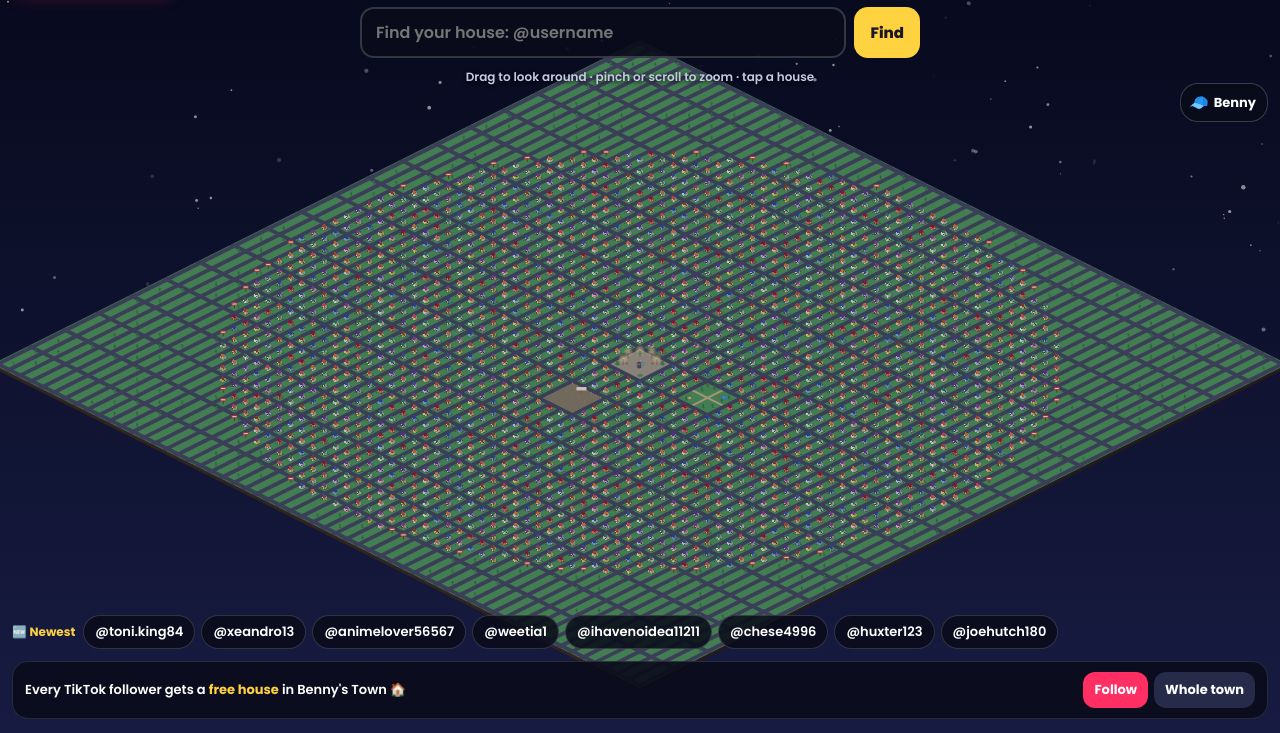
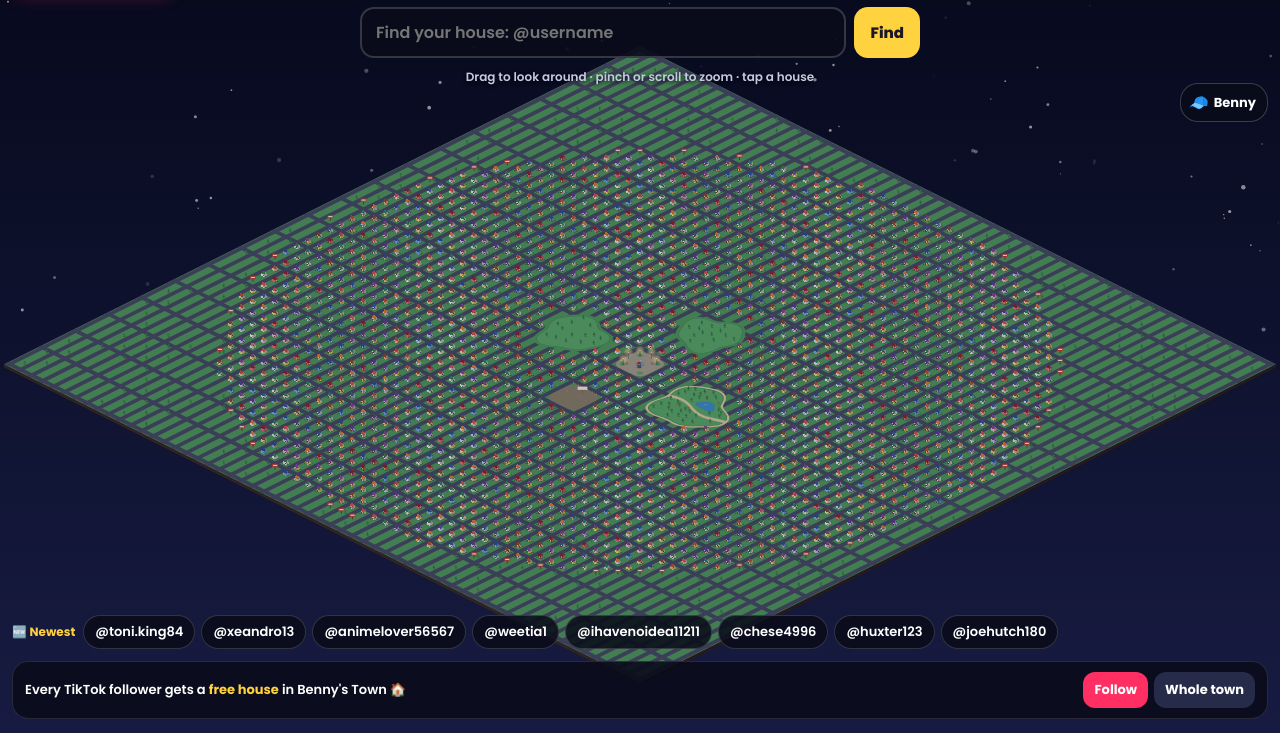
Before and after one commit to bennystown/bennystown.github.io, a plain HTML site: page index.html in a window 1280 px wide. Shown: the part 67-800 px from the top of the page. Drawn offline with Linux system fonts and the light colour scheme; animation ran at ten frames a second.

Commit message:
Organic park across streets, rounded squares, reserved meadows, GoatCounter
Co-Authored-By: Claude Opus 5.5 <noreply@anthropic.com>
Claude-Session: https://claude.ai/code/session_01GKkfwqjdYLuvcYovG7Y75E

```diff
--- a/index.html
+++ b/index.html
@@ -169,8 +169,17 @@ const mod2 = n => ((n % 2) + 2) % 2, mod6 = n => ((n % 6) + 6) % 6;
 const isRoad = (i, j) => mod2(i) === 0 || mod2(j) === 0;
 // special blocks (6x6 tiles, always framed by streets): Benny's square in the middle, new places a few streets further out
 const blockOf = n => Math.floor(n / 6);
-const RESERVED = { '0,0': 'square', '2,0': 'park', '0,2': 'hall' };
-const isPlaza = (i, j) => !!RESERVED[blockOf(i) + ',' + blockOf(j)];
+const RESERVED = { '0,0': 'square', '0,2': 'hall' };
+// organic park (500 followers): a soft blob that runs across a few streets; houses keep a margin around it
+const PARK_C = [15.5, 6.2], PARK_R = 4.7;
+const parkRad = a => PARK_R * (1 + .13 * Math.sin(3 * a + 1.1) + .07 * Math.sin(5 * a + 2.3) + .04 * Math.sin(2 * a + .4));
+const parkDist = (u, v) => { const du = u - PARK_C[0], dv = v - PARK_C[1]; return Math.hypot(du, dv) - parkRad(Math.atan2(dv, du)); };
+// reserved for future milestones (kept free now so houses never have to move later)
+const MEADOWS = [{ c: [-8.5, 3.5], R: 4.2, ph: 2.1 }, { c: [4, -8.5], R: 4.0, ph: 4.4 }];
+const meadowRad = (m, a) => m.R * (1 + .12 * Math.sin(3 * a + m.ph) + .07 * Math.sin(5 * a + m.ph * 2));
+const meadowDist = (m, u, v) => { const du = u - m.c[0], dv = v - m.c[1]; return Math.hypot(du, dv) - meadowRad(m, Math.atan2(dv, du)); };
+const inPark = (i, j) => parkDist(i, j) < 1.15 || MEADOWS.some(m => meadowDist(m, i, j) < 1.15);
+const isPlaza = (i, j) => !!RESERVED[blockOf(i) + ',' + blockOf(j)] || inPark(i, j);
 const LOTS = [];
 (function () {
   const N = 78;
@@ -396,24 +405,49 @@ function drawCar(car) {
   box(lu * .55, lv * .8, 5 * z, hg, '#2b3350', '#3b4670', '#232a45');
 }
 const blk = (bu, bv) => ({ u0: bu * 6 + .38, u1: bu * 6 + 5.62, v0: bv * 6 + .38, v1: bv * 6 + 5.62 });
-const SQUARE = blk(0, 0), PARK = blk(2, 0), HALL = blk(0, 2);
+const SQUARE = blk(0, 0), HALL = blk(0, 2);
 function zoneGround(Z, fill, edge) { const z = cam.z; poly(ctx, [uvS(Z.u0, Z.v0), uvS(Z.u1, Z.v0), uvS(Z.u1, Z.v1), uvS(Z.u0, Z.v1)], fill, edge, edge ? 2 * z : 0); }
+function blobPath(off, fn) { ctx.beginPath(); for (let k = 0; k <= 120; k++) { const a = k / 120 * Math.PI * 2, r = (fn || parkRad)(a) + off, [x, y] = uvS(PARK_C[0] + Math.cos(a) * r, PARK_C[1] + Math.sin(a) * r); k ? ctx.lineTo(x, y) : ctx.moveTo(x, y); } ctx.closePath(); }
+function roundRectUV(Z, rr, fill, stroke, lw) {
+  ctx.beginPath(); const c = [[Z.u1 - rr, Z.v0 + rr, -Math.PI / 2], [Z.u1 - rr, Z.v1 - rr, 0], [Z.u0 + rr, Z.v1 - rr, Math.PI / 2], [Z.u0 + rr, Z.v0 + rr, Math.PI]];
+  let first = true; for (const [cu, cv, a0] of c) for (let k = 0; k <= 8; k++) { const a = a0 + k / 8 * Math.PI / 2, [x, y] = uvS(cu + Math.cos(a) * rr, cv + Math.sin(a) * rr); first ? ctx.moveTo(x, y) : ctx.lineTo(x, y); first = false; }
+  ctx.closePath(); if (fill) { ctx.fillStyle = fill; ctx.fill(); } if (stroke) { ctx.strokeStyle = stroke; ctx.lineWidth = lw; ctx.stroke(); }
+}
+const PARK_TREES = []; { const r = seeded(44); let n = 0; while (PARK_TREES.length < 34 && n++ < 4000) { const u = PARK_C[0] + (r() - .5) * 11, v = PARK_C[1] + (r() - .5) * 11; const d = parkDist(u, v); if (d > -.5) continue; const pond = Math.hypot(u - 16.6, v - 4.6) < 1.7, path = Math.abs((v - PARK_C[1]) - .55 * Math.sin((u - PARK_C[0]) * .7)) < .5; if (pond || path) continue; if (PARK_TREES.some(t => Math.hypot(t[0] - u, t[1] - v) < .75)) continue; PARK_TREES.push([u, v, r() < .35 ? 1 : 0]); } }
+const MEADOW_TREES = []; MEADOWS.forEach((m, mi) => { const r = seeded(70 + mi); let n = 0, got = 0; while (got < 14 && n++ < 3000) { const u = m.c[0] + (r() - .5) * 10, v = m.c[1] + (r() - .5) * 10; if (meadowDist(m, u, v) > -.6) continue; if (MEADOW_TREES.some(t => Math.hypot(t[0] - u, t[1] - v) < 1.1)) continue; MEADOW_TREES.push([u, v, r() < .5 ? 1 : 0]); got++; } });
+function drawMeadows() {
+  for (const m of MEADOWS) {
+    const path = off => { ctx.beginPath(); for (let k = 0; k <= 100; k++) { const a = k / 100 * Math.PI * 2, r = meadowRad(m, a) + off, [x, y] = uvS(m.c[0] + Math.cos(a) * r, m.c[1] + Math.sin(a) * r); k ? ctx.lineTo(x, y) : ctx.moveTo(x, y); } ctx.closePath(); };
+    path(.45); ctx.fillStyle = '#4f985c'; ctx.fill(); path(.1); ctx.fillStyle = '#3f8a4e'; ctx.fill(); path(0); ctx.fillStyle = '#5aa868'; ctx.fill();
+  }
+}
 function drawParkGround() {
-  const z = cam.z; zoneGround(PARK, '#4f985c');
-  const path = (a, b, c, d) => poly(ctx, [uvS(a, b), uvS(c, b), uvS(c, d), uvS(a, d)], '#c9b48f');
-  path(PARK.u0, 2.8, PARK.u1, 3.2); path(14.8, PARK.v0, 15.2, PARK.v1);
-  const [px, py] = uvS(16.4, 1.4); ellipse(ctx, px, py, 44 * z, 22 * z, '#3e8fc9', '#2b6f9e', 1.5 * z); ellipse(ctx, px - 8 * z, py - 3 * z, 18 * z, 7 * z, 'rgba(255,255,255,.25)');
-  const [sx, sy] = uvS(13.4, 4.6); poly(ctx, [[sx - 26 * z, sy], [sx, sy + 13 * z], [sx + 26 * z, sy], [sx, sy - 13 * z]], '#e8d9a8', '#c9b48f', 1 * z);
+  drawMeadows();
+  const z = cam.z;
+  blobPath(.45); ctx.fillStyle = '#d9c9a0'; ctx.fill();                       // walkway around the park
+  blobPath(.12); ctx.fillStyle = '#3f8a4e'; ctx.fill();                       // hedge edge
+  blobPath(0); ctx.fillStyle = '#5aa868'; ctx.fill();
+  // winding path through the park
+  ctx.save(); blobPath(.2); ctx.clip();
+  ctx.beginPath(); for (let k = 0; k <= 60; k++) { const u = PARK_C[0] - 6 + k * .2, v = PARK_C[1] + .55 * Math.sin((u - PARK_C[0]) * .7), [x, y] = uvS(u, v); k ? ctx.lineTo(x, y) : ctx.moveTo(x, y); }
+  ctx.strokeStyle = '#d9c9a0'; ctx.lineWidth = 30 * z; ctx.lineCap = 'round'; ctx.stroke(); ctx.restore();
+  // pond
+  ctx.beginPath(); for (let k = 0; k <= 60; k++) { const a = k / 60 * Math.PI * 2, r = 1.15 * (1 + .15 * Math.sin(3 * a)), [x, y] = uvS(16.6 + Math.cos(a) * r * 1.2, 4.6 + Math.sin(a) * r * .8); k ? ctx.lineTo(x, y) : ctx.moveTo(x, y); } ctx.closePath();
+  ctx.fillStyle = '#3e8fc9'; ctx.fill(); ctx.strokeStyle = '#2b6f9e'; ctx.lineWidth = 2 * z; ctx.stroke();
+  const [px, py] = uvS(16.3, 4.4); ellipse(ctx, px, py, 22 * z, 6 * z, 'rgba(255,255,255,.25)');
+  // flower beds
+  const cols = ['#ff5d8f', '#ffd23f', '#ff8a3d', '#c77dff']; const r = seeded(5);
+  for (let k = 0; k < 9; k++) { const u = 12.5 + r() * 7, v = 2.5 + r() * 7; if (parkDist(u, v) > -.8 || Math.hypot(u - 16.6, v - 4.6) < 1.7 || Math.abs((v - PARK_C[1]) - .55 * Math.sin((u - PARK_C[0]) * .7)) < .6) continue; const [x, y] = uvS(u, v); ellipse(ctx, x, y, 20 * z, 10 * z, '#4b9a5a'); for (let j = 0; j < 7; j++) circle(ctx, x + Math.cos(j * 2.4) * 12 * z, y + Math.sin(j * 2.4) * 5 * z, 3 * z, cols[(k + j) % 4]); }
 }
 function drawPlayground(u, v) { const z = cam.z, [x, y] = uvS(u, v); line(ctx, x - 14 * z, y, x - 14 * z, y - 30 * z, '#e2483a', 3 * z); line(ctx, x + 14 * z, y, x + 14 * z, y - 30 * z, '#e2483a', 3 * z); line(ctx, x - 16 * z, y - 30 * z, x + 16 * z, y - 30 * z, '#e2483a', 3 * z); line(ctx, x - 4 * z, y - 30 * z, x - 4 * z, y - 12 * z, '#555', 1.2 * z); line(ctx, x + 4 * z, y - 30 * z, x + 4 * z, y - 12 * z, '#555', 1.2 * z); ctx.fillStyle = '#ffd23f'; ctx.fillRect(x - 6 * z, y - 13 * z, 12 * z, 3 * z); }
 function drawHallGround() {
   const z = cam.z;
   if (!TOWN.milestones.townHall) {
-    zoneGround(HALL, '#8a7f6a');
+    roundRectUV(HALL, 1.3, '#8a7f6a');
     for (let k = 0; k < 4; k++) { const [x, y] = uvS(1.4 + k * 1.1, 14.5); ctx.fillStyle = '#c9a46b'; ctx.fillRect(x - 3 * z, y - 10 * z, 6 * z, 10 * z); }
     return;
   }
-  zoneGround(HALL, '#a49d8c', '#7f796b');
+  roundRectUV(HALL, 1.3, '#a49d8c', '#7f796b', 2 * cam.z);
   if (z > .3) { ctx.strokeStyle = 'rgba(255,255,255,.12)'; ctx.lineWidth = 1.2 * z; ctx.beginPath(); for (let t = HALL.u0 + .5; t < HALL.u1; t += .5) { const p = uvS(t, HALL.v0), q = uvS(t, HALL.v1); ctx.moveTo(p[0], p[1]); ctx.lineTo(q[0], q[1]); } for (let t = HALL.v0 + .5; t < HALL.v1; t += .5) { const p = uvS(HALL.u0, t), q = uvS(HALL.u1, t); ctx.moveTo(p[0], p[1]); ctx.lineTo(q[0], q[1]); } ctx.stroke(); }
 }
 function isoBox(u0, v0, u1, v1, hgt, top, left, right) {
@@ -444,13 +478,15 @@ function drawTownHall() {
 function drawMarketStall(u, v, col) { const z = cam.z, [x, y] = uvS(u, v); ctx.fillStyle = '#b07a46'; ctx.fillRect(x - 13 * z, y - 12 * z, 26 * z, 12 * z); line(ctx, x - 12 * z, y - 12 * z, x - 12 * z, y - 30 * z, '#6b4a2e', 2 * z); line(ctx, x + 12 * z, y - 12 * z, x + 12 * z, y - 30 * z, '#6b4a2e', 2 * z); for (let k = 0; k < 4; k++) { ctx.fillStyle = k % 2 ? '#fff4e0' : col; ctx.fillRect(x - 16 * z + k * 8 * z, y - 36 * z, 8 * z, 7 * z); } }
 function drawPlazaGround() {
   const z = cam.z, c = SQUARE.u0, d = SQUARE.u1;
-  poly(ctx, [uvS(c, c), uvS(d, c), uvS(d, d), uvS(c, d)], '#a49d8c', '#7f796b', 2 * z);
+  roundRectUV(SQUARE, 1.3, '#7f796b'); roundRectUV({ u0: c + .1, u1: d - .1, v0: c + .1, v1: d - .1 }, 1.2, '#a49d8c');
+  { const [x, y] = uvS(3, 3); ellipse(ctx, x, y, 150 * z, 75 * z, null, 'rgba(255,255,255,.18)', 3 * z); ellipse(ctx, x, y, 105 * z, 52 * z, null, 'rgba(255,255,255,.12)', 2 * z); }
   if (z > .3) {
     ctx.strokeStyle = 'rgba(255,255,255,.13)'; ctx.lineWidth = 1.2 * z; ctx.beginPath();
+    ctx.save(); roundRectUV({ u0: c + .1, u1: d - .1, v0: c + .1, v1: d - .1 }, 1.2); ctx.clip(); ctx.beginPath();
     for (let t = 1; t < 5.6; t += .5) { let p = uvS(t, c), q = uvS(t, d); ctx.moveTo(p[0], p[1]); ctx.lineTo(q[0], q[1]); p = uvS(c, t); q = uvS(d, t); ctx.moveTo(p[0], p[1]); ctx.lineTo(q[0], q[1]); }
-    ctx.stroke();
+    ctx.stroke(); ctx.restore();
   }
-  for (const [u, v] of [[1, 1], [5, 1], [1, 5], [5, 5]]) { const [x, y] = uvS(u, v); ellipse(ctx, x, y, 30 * z, 15 * z, '#4f985c', '#3c7d49', 1.2 * z); }
+  for (const [u, v] of [[1.4, 1.4], [4.6, 1.4], [1.4, 4.6], [4.6, 4.6]]) { const [x, y] = uvS(u, v); ellipse(ctx, x, y, 34 * z, 17 * z, '#5aa868', '#3f8a4e', 1.5 * z); }
   const [fx, fy] = uvS(3, 3);
   ellipse(ctx, fx, fy, 48 * z, 24 * z, '#7d7769'); ellipse(ctx, fx, fy - 5 * z, 48 * z, 24 * z, '#9a9383'); ellipse(ctx, fx, fy - 5 * z, 39 * z, 19.5 * z, '#4fa3d9');
   ellipse(ctx, fx, fy - 5 * z, 26 * z + Math.sin(S.T * 3) * 4 * z, 13 * z + Math.sin(S.T * 3) * 2 * z, null, 'rgba(255,255,255,.35)', 1.5 * z);
@@ -2750,12 +2786,13 @@ function draw() {
     if (L.h % 4 === 0) { const [tx, ty] = uvS(L.i + .36, L.j - .36); objs.push({ d: L.i + L.j - .1, f: () => drawTree(ctx, tx, ty, z * .85, (L.h >> 5) & 1) }); }
   }
   for (const [u, v] of [[3, .9], [.9, 3], [1.6, 1.6], [4.6, 1.6], [1.6, 4.6]]) objs.push({ d: u + v, f: () => drawLamp(u, v) });
-  for (const [u, v] of [[13, 1], [17, 1.2], [13.2, 2.2], [17.1, 4.2], [16.3, 5.1], [13.4, 5.2], [16.9, 2.4], [14.1, .9]]) { const [tx, ty] = uvS(u, v); objs.push({ d: u + v, f: () => drawTree(ctx, tx, ty, cam.z * .9, (Math.round(u * 7 + v * 3)) & 1) }); }
-  objs.push({ d: 18, f: () => drawPlayground(13.4, 4.6) }); objs.push({ d: 17.5, f: () => drawBench(15.9, 1.9) });
+  for (const [u, v, kind] of MEADOW_TREES) { const [tx, ty] = uvS(u, v); objs.push({ d: u + v, f: () => drawTree(ctx, tx, ty, cam.z * .9, kind) }); }
+  for (const [u, v, kind] of PARK_TREES) { const [tx, ty] = uvS(u, v); objs.push({ d: u + v, f: () => drawTree(ctx, tx, ty, cam.z * .9, kind) }); }
+  objs.push({ d: 21, f: () => drawPlayground(14.0, 7.2) }); objs.push({ d: 21.6, f: () => drawBench(15.4, 6.6) }); objs.push({ d: 20.2, f: () => drawBench(17.3, 3.0) });
   objs.push({ d: 18.5, f: drawTownHall });
   if (TOWN.milestones.townHall) [[1.5, 13.3, '#e2483a'], [3, 13.2, '#3ddc84'], [4.5, 13.3, '#4da3ff']].forEach(([u, v, c]) => objs.push({ d: u + v, f: () => drawMarketStall(u, v, c) }));
   objs.push({ d: 6, f: () => drawBench(1.9, 4.2) }); objs.push({ d: 6, f: () => drawBench(4.2, 1.9) });
-  for (const [u, v] of [[1, 5], [5, 1], [1, 1]]) { const [tx, ty] = uvS(u, v); objs.push({ d: u + v + .1, f: () => drawTree(ctx, tx, ty, cam.z * .85, 0) }); }
+  for (const [u, v] of [[1.4, 4.6], [4.6, 1.4], [1.4, 1.4]]) { const [tx, ty] = uvS(u, v); objs.push({ d: u + v + .1, f: () => drawTree(ctx, tx, ty, cam.z * .85, 0) }); }
   objs.push({ d: 7.15, f: () => {
     const [x, y] = uvS(3.5, 3.65);
     poly(ctx, [[x - 36 * z, y], [x, y + 15 * z], [x + 36 * z, y], [x, y - 15 * z]], '#a77b4f', '#7a5636', 1.5 * z);
@@ -3015,5 +3052,6 @@ const go = () => start();
 if (document.fonts && document.fonts.load) Promise.race([document.fonts.load(F(20)), new Promise(r => setTimeout(r, 1500))]).then(go, go); else go();
 })();
 </script>
+<script data-goatcounter="https://bennystown.goatcounter.com/count" async src="https://gc.zgo.at/count.js"></script>
 </body>
 </html>
```
